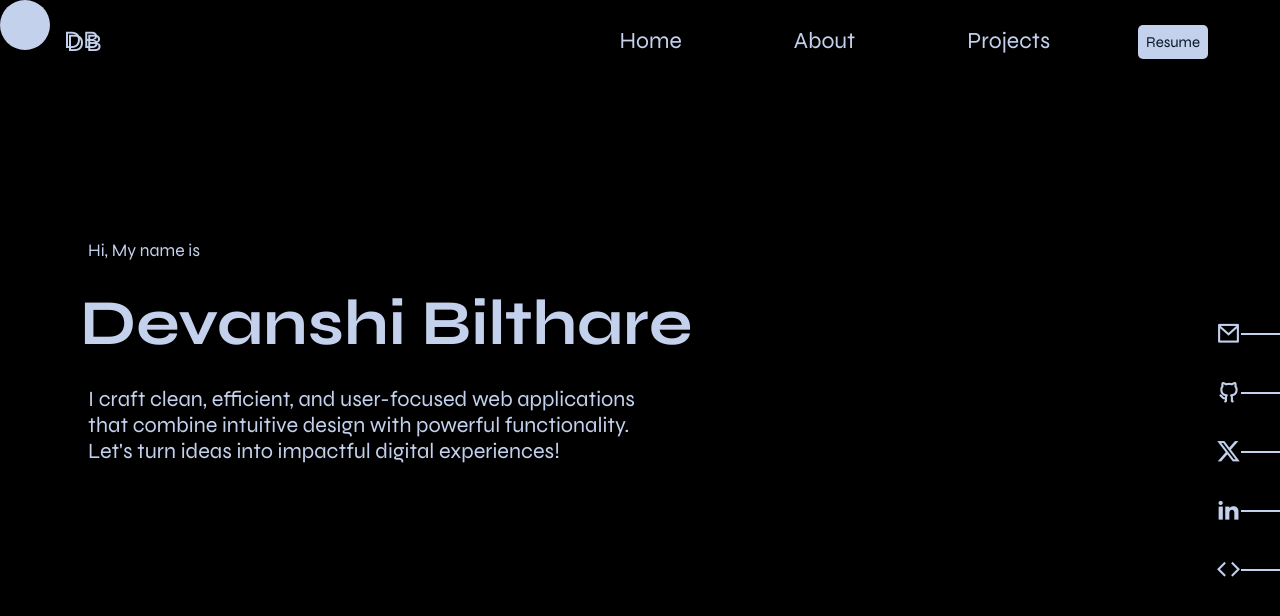
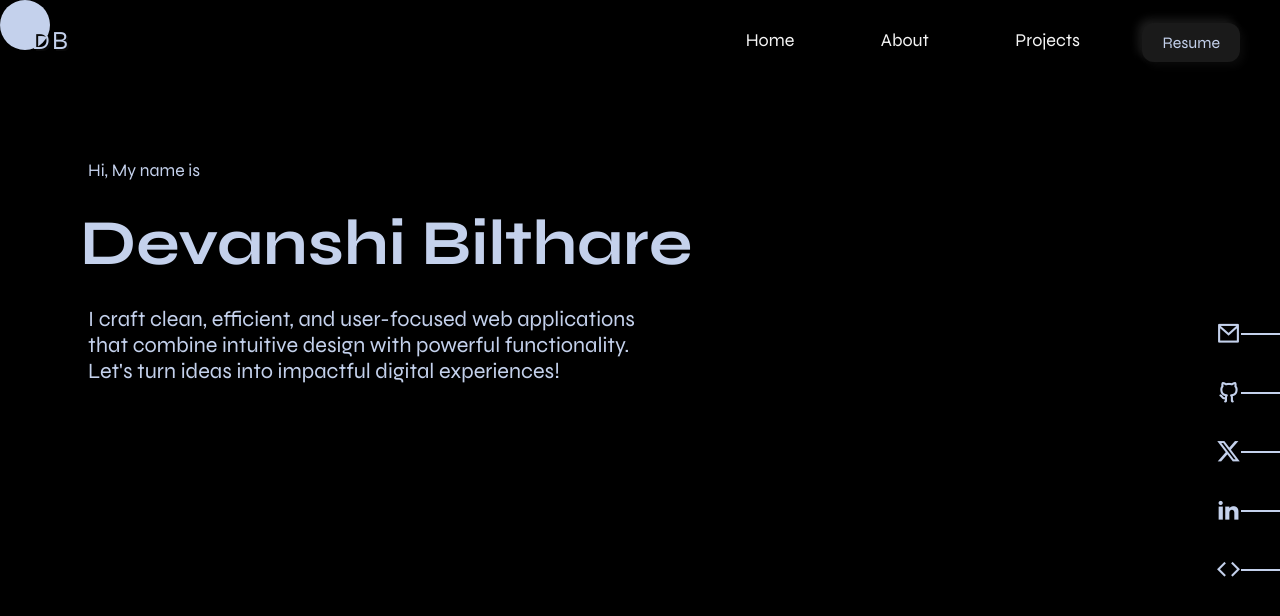
Before and after one commit to Devanshi-Bilthare/Portfolio, a React (Create React App) app: page / in a window 1280 px wide. Shown: the top 616 px of the page. Built offline with nearby package versions, Linux system fonts and the light colour scheme; a web font is replaced by a local one.

Commit message:
updated navbar responsiveness

```diff
--- a/src/Components/Navbar/Navbar.css
+++ b/src/Components/Navbar/Navbar.css
@@ -1,94 +1,150 @@
-nav{
-    height: 10vh;
-    width: 100%;
-    display: flex;
-    justify-content: space-between;
-    align-items: center;
+:root {
+  --primary-dark: #0e0e0e;
+  --secondary-dark: #1a1a1a;
+  --accent: #C4D1EC;
+  --text: #f5f5f5;
+  --hover-bg: #1f1f1f;
+  --button-shadow: 4px 4px 8px #0a0a0a, -4px -4px 8px #1e1e1e;
 }
 
-.btn{
-    display: none;
+nav {
+  height: 10vh;
+  width: 100%;
+  display: flex;
+  justify-content: space-between;
+  align-items: center;
+  padding: 0 2rem;
+  box-shadow: 0 2px 5px rgba(0,0,0,0.2);
+  position: fixed;
+  top: 0;
+  left: 0;
+  z-index: 1000;
 }
 
-.left_nav h3{
-    font-size: 25px;
-    font-weight: 100;
-    letter-spacing: 2px;
-    text-shadow: 3px 3px  #C4D1EC;
-    cursor: pointer;
+.left_nav h3 {
+  font-size: 26px;
+  font-weight: 400;
+  color: var(--accent);
+  letter-spacing: 2px;
+  cursor: pointer;
+  text-shadow: 2px 2px #0a0a0a;
 }
 
-.right_nav{
-    display: flex;
-    align-items: center;
-    gap: 5vw;
+.right_nav {
+  display: flex;
+  align-items: center;
+  gap: 3vw;
 }
 
-.right_nav p{
-    font-size: 23px;
-    cursor: pointer;
-    position: relative;
+.right_nav p,
+.hidden_nav p {
+  font-size: 18px;
+  color: var(--text);
+  cursor: pointer;
+  position: relative;
+  transition: all 0.3s ease;
 }
 
-.right_nav p::after{
-    content: "";
-    width: 0;
-    height: 2px;
-    background-color: #C4D1EC;
-    position: absolute;
-    left: 10%;
-    bottom: -15%;
-    border-radius: 50%;
-    /* filter: blur(1px); */
-    transition: .3s linear all;
+.right_nav p::after {
+  content: "";
+  width: 0;
+  height: 2px;
+  background-color: var(--accent);
+  position: absolute;
+  left: 10%;
+  bottom: -5px;
+  transition: .3s ease-in-out;
 }
 
-.right_nav p:hover::after{
-    width: 80%;
+.right_nav p:hover::after {
+  width: 80%;
 }
 
-.hidden_nav{
-    width: 100vw;
-    height: 40vh;
-    background-color: #15121F;
-    position: absolute;
-    left: 0;
-    top: 10vh;
-    text-align: center;
-    display: none;
-    transform: translateY(-50vh);
-    transition: 1s linear all;
+.right_nav p:hover {
+  color: var(--accent);
+  transform: translateY(-2px);
 }
 
-.hidden_nav p{
-    font-size: 30px;
+.right_nav button,
+.hidden_nav button {
+  background: var(--secondary-dark);
+  color: var(--accent);
+  border: none;
+  padding: 10px 20px;
+  font-size: 16px;
+  cursor: pointer;
+  border-radius: 12px;
+  box-shadow: var(--button-shadow);
+  transition: all 0.3s ease;
 }
 
-.hidden_nav button{
-    padding:10px 20px;
-    margin-top: 2vh;
-    font-size: 30px;
+.right_nav button:hover,
+.hidden_nav button:hover {
+  background: var(--hover-bg);
+  transform: translateY(-2px);
+  color: var(--text);
 }
 
-.show{
-    transform: translateY(0vh);
+.btn {
+  display: none;
+  font-size: 28px;
+  color: var(--text);
+  cursor: pointer;
 }
 
-.hide{
-    transform: translateY(-50vh);
+.hidden_nav {
+  width: 100vw;
+  height: 100vh;
+  background-color: #000;
+  position: fixed;
+  top: 0;
+  left: 0;
+  text-align: left;
+  display: none;
+  padding: 5vh 5vw;
+  transform: translateX(-100%);
+  transition: transform 0.3s ease-in-out;
+  z-index: 999;
 }
 
-@media (max-width:600px) {
-    .right_nav{
-        display: none;
-    }
+.hidden_nav p {
+  font-size: 24px;
+  margin-bottom: 20px;
+  color: var(--text);
+  transition: all 0.3s ease;
+}
 
-    .btn{
-        display: block;
-        font-size: 30px;
-    }
+.hidden_nav p:hover {
+  color: var(--accent);
+  transform: translateX(4px);
+}
 
-    .hidden_nav{
-        display: block;
-    }
+.show {
+  transform: translateX(0);
 }
+
+.hide {
+  transform: translateX(-100%);
+}
+
+/* Responsive */
+@media (max-width: 768px) {
+  .right_nav {
+    display: none;
+  }
+
+  .btn {
+    display: block;
+    position: relative;
+    z-index: 1001;
+  }
+
+  .hidden_nav {
+    display: block;
+  }
+
+  .hidden_nav button {
+    margin-top: 30px;
+    font-size: 18px;
+  }
+}
--- a/src/Components/Navbar/Navbar.jsx
+++ b/src/Components/Navbar/Navbar.jsx
@@ -1,38 +1,51 @@
 import React, { useState } from 'react';
-import "./Navbar.css"
-import { Link } from 'react-router-dom'
+import "./Navbar.css";
+import { Link } from 'react-router-dom';
 
 const Navbar = () => {
-
   const [showHiddenNav, setShowHiddenNav] = useState(false);
 
   const toggleHiddenNav = () => {
-    console.log('clicked')
     setShowHiddenNav(!showHiddenNav);
-  }
+  };
 
+  const handleNavItemClick = () => {
+    setShowHiddenNav(false);
+  };
 
   return (
     <nav>
       <div className="left_nav">
         <Link to='/'><h3>DB</h3></Link>
       </div>
+
       <div className="right_nav">
         <Link to='/'><p>Home</p></Link>
         <Link to='/about'><p>About</p></Link>
         <Link to='/project'><p>Projects</p></Link>
-        <Link to="https://drive.google.com/file/d/1bn1V7-ylfhq9YehY0-eJlZeXBhCpPEMx/view?usp=sharing"><button>Resume</button></Link>
-    </div>
-    <div className="btn" onClick={toggleHiddenNav}>{showHiddenNav ?<i class="ri-close-large-fill"></i> : <i class="ri-menu-3-line"></i>}</div>
-        <div className={`hidden_nav ${showHiddenNav ? "show" : "hide"}`}>
-            <Link to='/'><p>Home</p></Link>
-            <Link to='/about'><p>About</p></Link>
-            <Link to='/project'><p>Projects</p></Link>
-            <Link to="https://drive.google.com/file/d/1N2-BdpL0Cizu-Om3PZ5eRf43cYEQRM9G/view?usp=sharing"><button>Resume</button></Link>
+        <Link to="https://drive.google.com/file/d/1bn1V7-ylfhq9YehY0-eJlZeXBhCpPEMx/view?usp=sharing">
+          <button>Resume</button>
+        </Link>
       </div>
 
+      <div className="btn" onClick={toggleHiddenNav}>
+        {showHiddenNav ? (
+          <i className="ri-close-large-fill"></i>
+        ) : (
+          <i className="ri-menu-3-line"></i>
+        )}
+      </div>
+
+      <div className={`hidden_nav ${showHiddenNav ? "show" : "hide"}`}>
+        <Link to='/' onClick={handleNavItemClick}><p>Home</p></Link>
+        <Link to='/about' onClick={handleNavItemClick}><p>About</p></Link>
+        <Link to='/project' onClick={handleNavItemClick}><p>Projects</p></Link>
+        <Link to="https://drive.google.com/file/d/1N2-BdpL0Cizu-Om3PZ5eRf43cYEQRM9G/view?usp=sharing" onClick={handleNavItemClick}>
+          <button>Resume</button>
+        </Link>
+      </div>
     </nav>
-  )
-}
+  );
+};
 
-export default Navbar
+export default Navbar;
```
Lines whose indentation alone changed are shown as unchanged.
